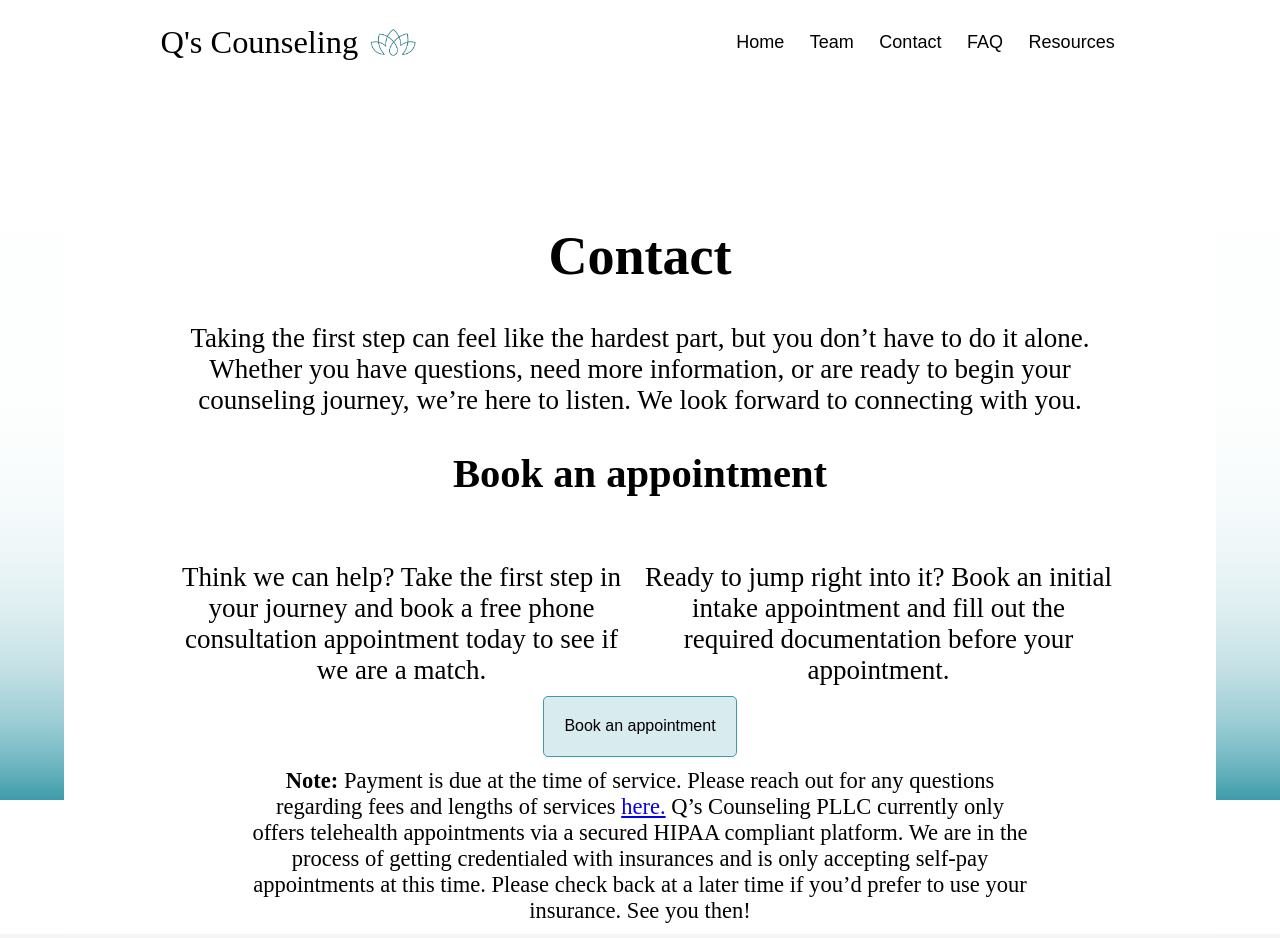
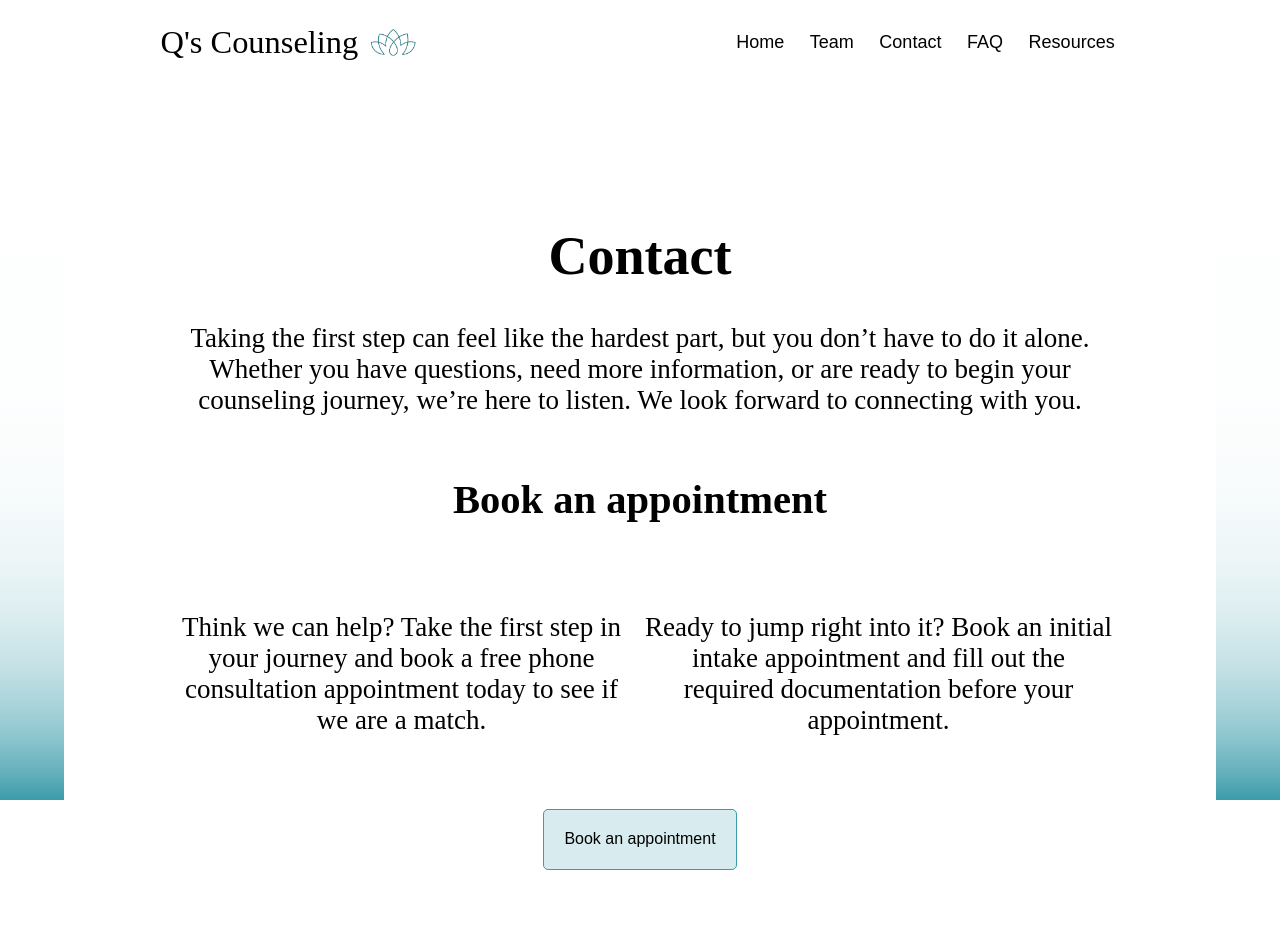
Before and after one commit to BaoWoW123/Q_Site, a React (Create React App) app in the folder q-site/: page /Contact in a window 1280 px wide. Shown: the top 938 px of the page. Built offline with nearby package versions, Linux system fonts and the light colour scheme; no server answers.

Commit message:
Fix CSS Floating Footer and Width Space

```diff
--- a/q-site/src/styles/App.css
+++ b/q-site/src/styles/App.css
@@ -7,7 +7,7 @@
     #3c9cab
   );
   min-height: 100vh;
-  max-width: 100vw;
+  max-width: 100%;
   background-attachment: fixed;
 }
 /*
@@ -23,6 +23,7 @@ body {
   height: 100%;
   box-sizing: border-box;
   min-height: 100vh;
+  max-width: 100%;
 }
 
 button {
--- a/q-site/src/styles/Contact.css
+++ b/q-site/src/styles/Contact.css
@@ -24,15 +24,16 @@
 .contactSubsection {
   display: grid;
   grid-template-columns: 1fr 1fr;
+  grid-template-rows: 3fr 2fr 3fr;
   justify-content: center;
   align-items: center;
-  margin: auto;
   gap: 10px;
 }
 
 .contactSubsection > :last-child {
   font-size: 2vh;
   padding: 1rem;
+
   grid-column: 1/3;
 }
 
@@ -48,7 +49,7 @@
 
 .apptNote {
   bottom: 2rem;
-  padding: .5rem 4rem;
+  padding: 2rem 4rem;
   font-size: smaller;
 }
 
--- a/q-site/src/styles/Team.css
+++ b/q-site/src/styles/Team.css
@@ -5,7 +5,7 @@
   flex-direction: column;
   background-color: white;
   padding: 3rem 2rem;
-  min-height: 80vh;
+  min-height: 90vh;
   box-sizing: border-box;
   width: 90%;
   margin: auto;
```
